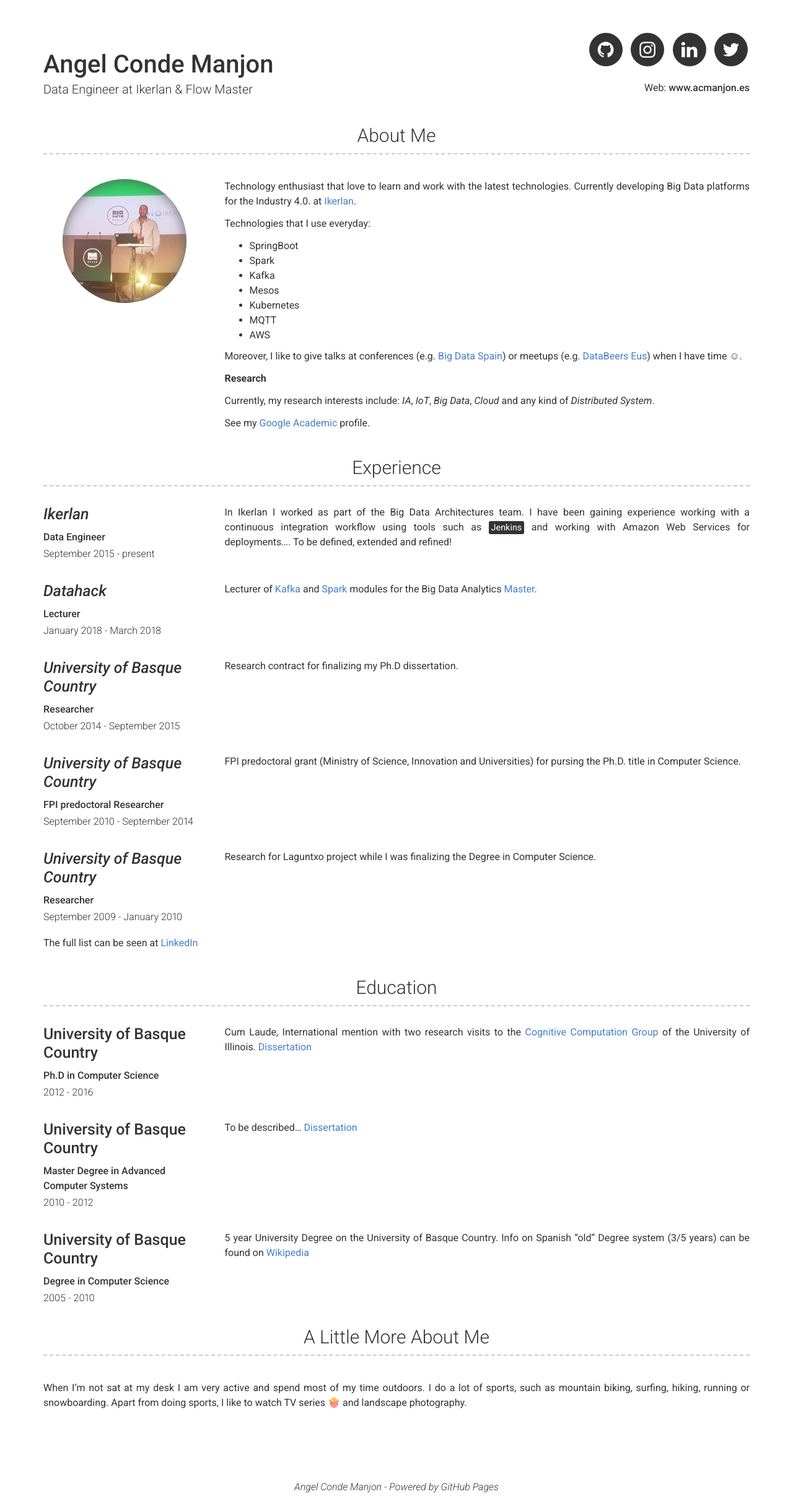
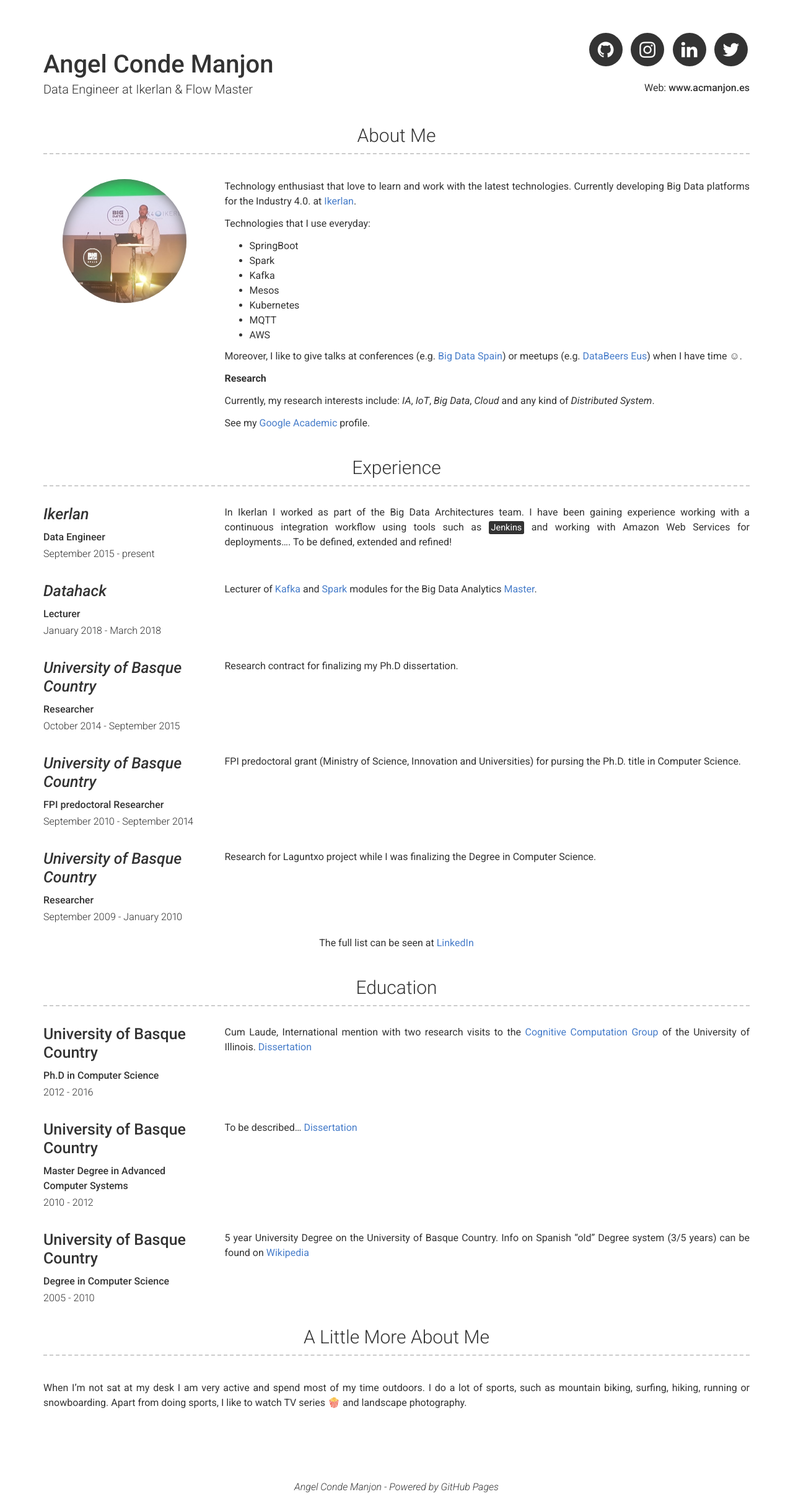
Before and after one commit to Neuw84/neuw84.github.io, a Jekyll site: the page built from index.md, in a window 1280 px wide. Shown: the whole page at 62% size. Built offline with Jekyll 4.4.1, drawn with Linux system fonts in a browser that asks for light colours.

Commit message:
Update experience.html

```diff
--- a/_includes/experience.html
+++ b/_includes/experience.html
@@ -25,6 +25,6 @@
   {% endfor %}
    <div>
      <br>
-     <p align="center">The full list can be seen at <a target="_blank" href="https://www.linkedin.com/in/acmanjon">LinkedIn</a> </p>
+     <p style="text-align:center">The full list can be seen at <a target="_blank" href="https://www.linkedin.com/in/acmanjon">LinkedIn</a> </p>
    </div>
 </div>
```
